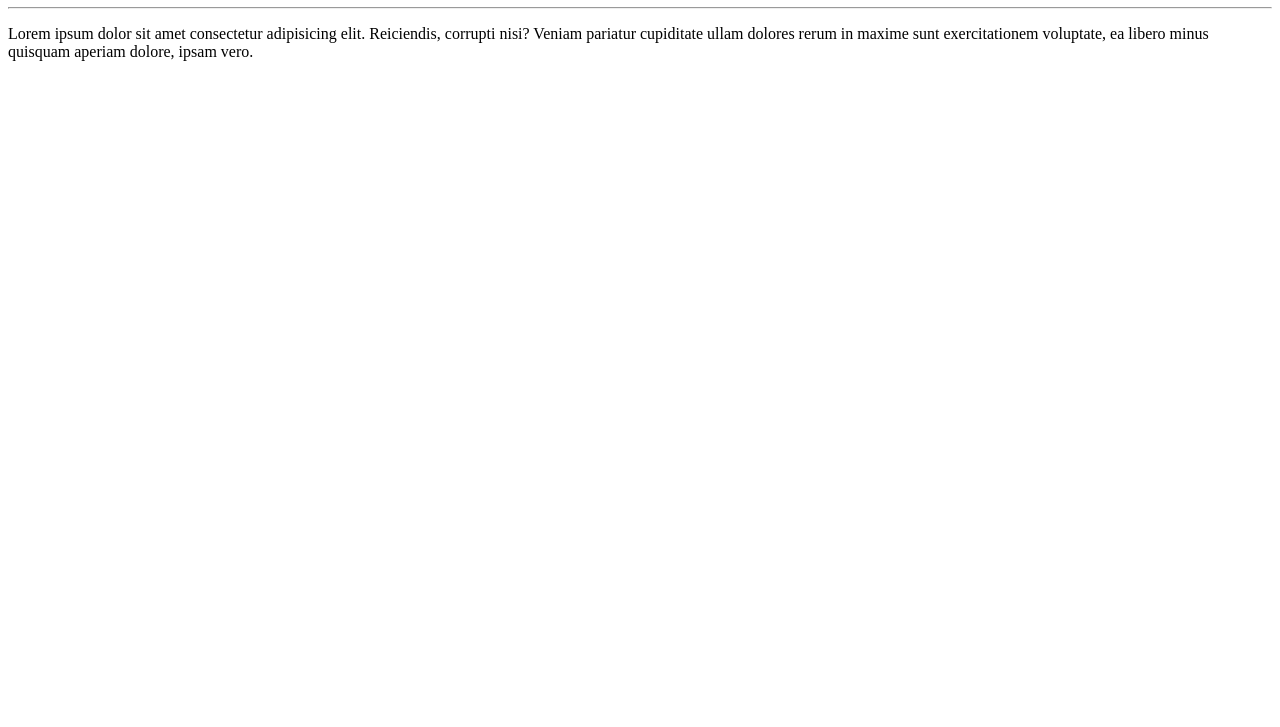
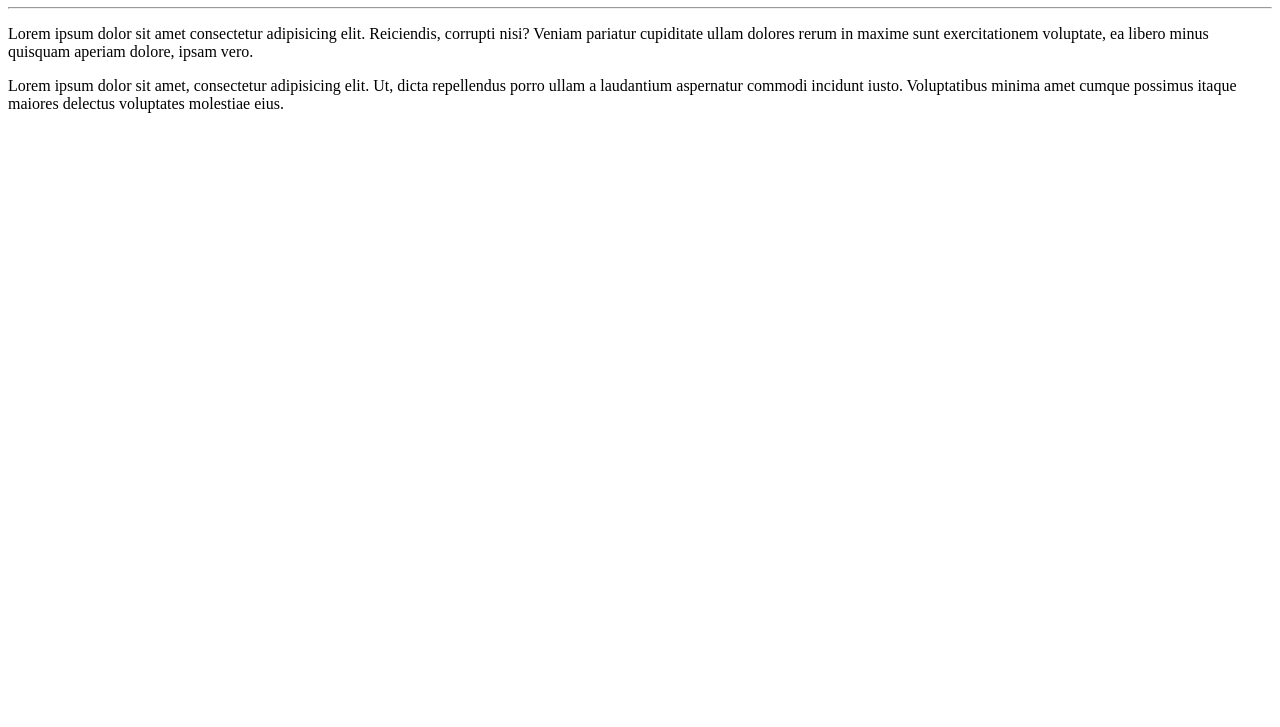
Before and after one commit to mariafortunato/olaMundo, a plain HTML site: page siteExemplo/index.html in a window 1280 px wide. Shown: the part 73-800 px from the top of the page. Drawn offline with Linux system fonts and the light colour scheme.

Commit message:
Adicionei um parágrafo

```diff
--- a/siteExemplo/index.html
+++ b/siteExemplo/index.html
@@ -9,5 +9,6 @@
     <h1>Olá, mundo!</h1>
     <hr>
     <p>Lorem ipsum dolor sit amet consectetur adipisicing elit. Reiciendis, corrupti nisi? Veniam pariatur cupiditate ullam dolores rerum in maxime sunt exercitationem voluptate, ea libero minus quisquam aperiam dolore, ipsam vero.</p>
+    <p> Lorem ipsum dolor sit amet, consectetur adipisicing elit. Ut, dicta repellendus porro ullam a laudantium aspernatur commodi incidunt iusto. Voluptatibus minima amet cumque possimus itaque maiores delectus voluptates molestiae eius.</p>
 </body>
 </html>
```
